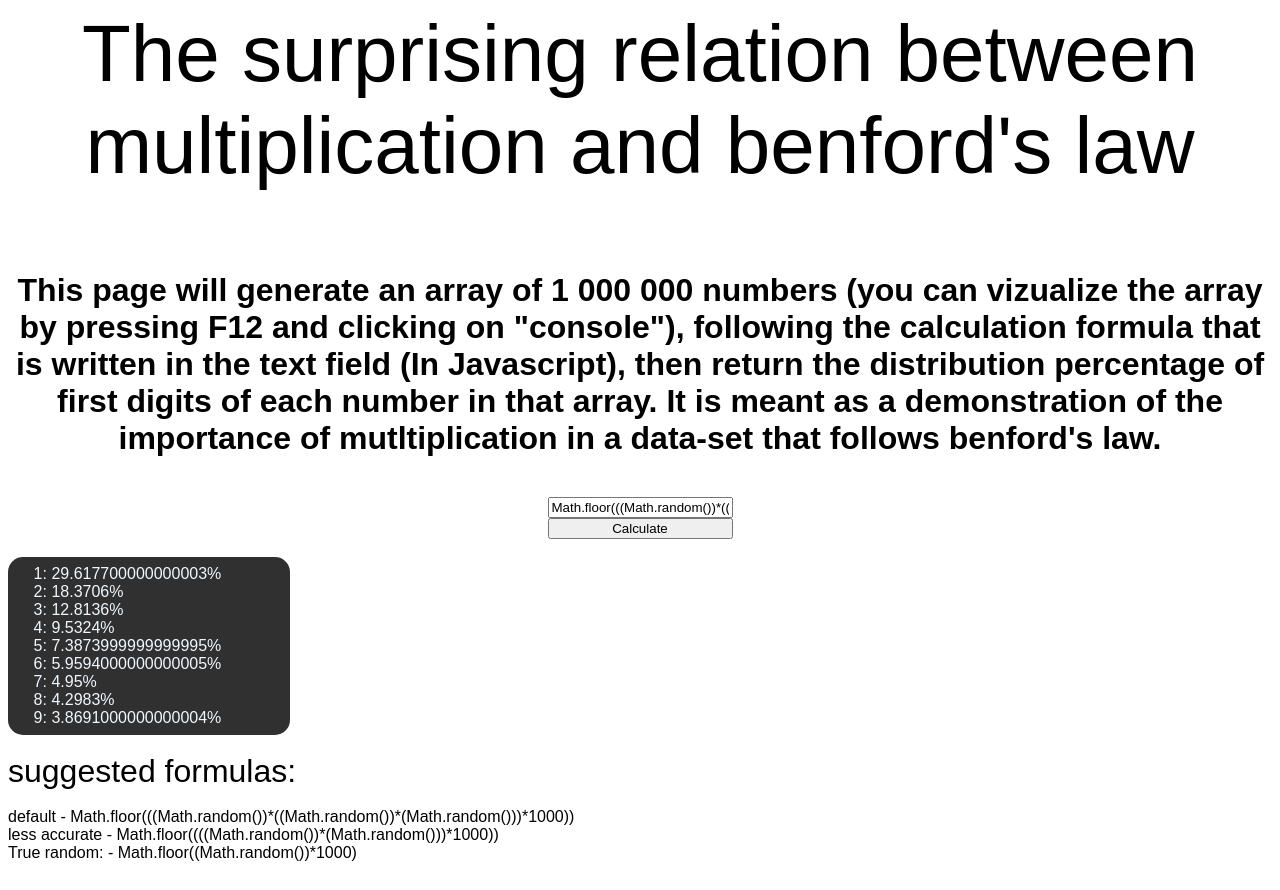
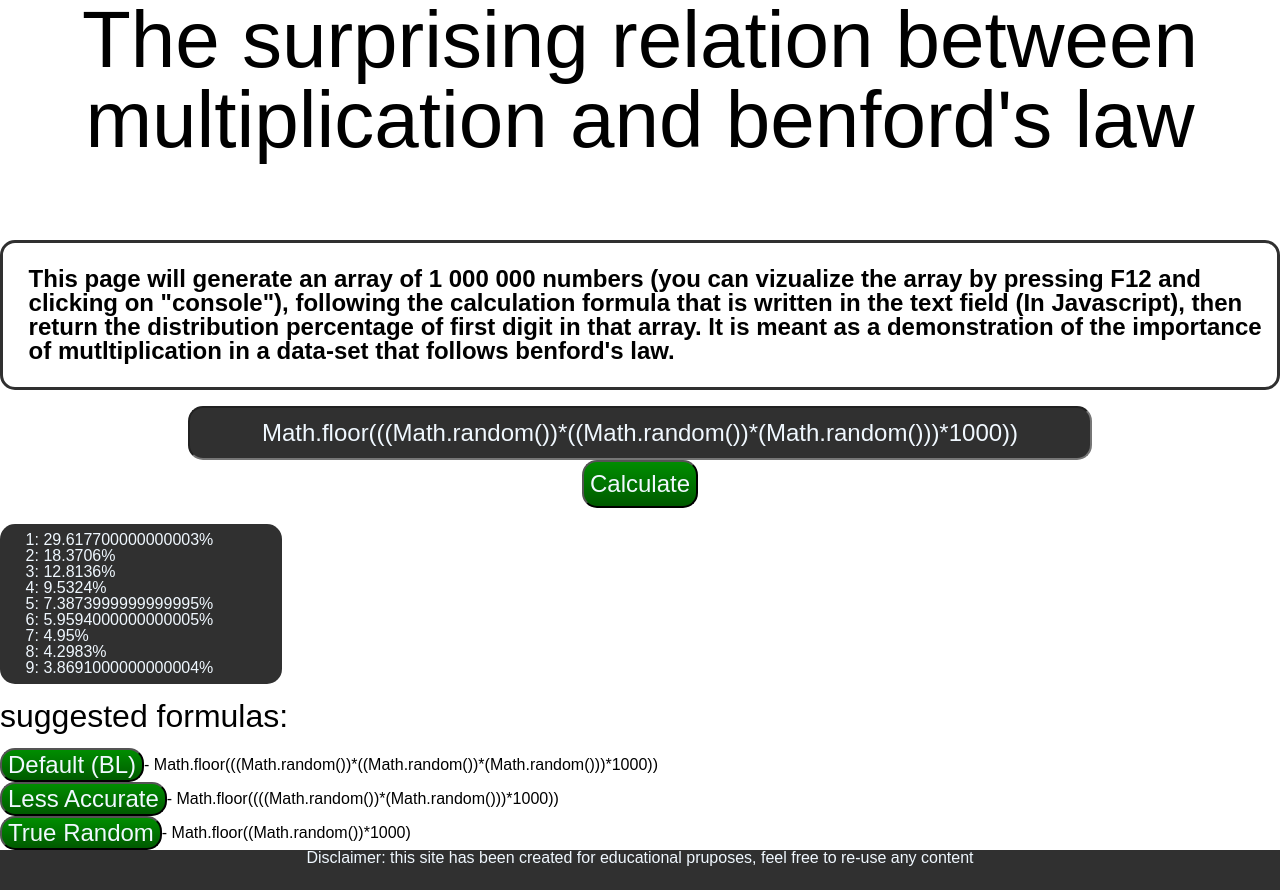
Before and after one commit to ldeniel83/BL, a plain HTML site: page index.html in a window 1280 px wide. Drawn offline with Linux system fonts and the light colour scheme.

Commit message:
Add files via upload

```diff
--- a/index.html
+++ b/index.html
@@ -1,7 +1,10 @@
 <!DOCTYPE html>
 <html lang="en">
 <head>
+    <link rel = "stylesheet" type = "text/css" href = "reset.css" />
+
     <link rel = "stylesheet" type = "text/css" href = "style.css" />
+
     <meta charset="UTF-8">
     <meta name="viewport" content="width=device-width, initial-scale=1.0">
     <title>BL Array Generator</title>
@@ -11,11 +14,11 @@
 <body>
     <header>The surprising relation between multiplication and benford's law</header>
 
-    <div class="presentation"> This page will generate an array of 1 000 000 numbers (you can vizualize the array by pressing F12 and clicking on "console"), following the calculation formula that is written in the text field (In Javascript), then return the distribution percentage of first digits of each number in that array. It is meant as a demonstration of the importance of mutltiplication in a data-set that follows benford's law.</div>
-
+    <div class="presentation"> This page will generate an array of 1 000 000 numbers (you can vizualize the array by pressing F12 and clicking on "console"), following the calculation formula that is written in the text field (In Javascript), then return the distribution percentage of first digit in that array. It is meant as a demonstration of the importance of mutltiplication in a data-set that follows benford's law.</div>
+<br>
     <form id="formula" class="formulaForm">
-        <input  type="text" id="formula2" placeholder="Math.floor(((Math.random())*((Math.random())*(Math.random()))*1000))" value="Math.floor(((Math.random())*((Math.random())*(Math.random()))*1000))">
-        <input type="submit" value="Calculate" id="calButton">
+        <input class="textField" type="text" id="formula2" placeholder="Math.floor(((Math.random())*((Math.random())*(Math.random()))*1000))" value="Math.floor(((Math.random())*((Math.random())*(Math.random()))*1000))">
+        <input class="calculateButton" type="submit" value="Calculate" id="calButton">
     </form>
     <br>
     <div class="pTable">
@@ -50,11 +53,23 @@
     <br>
     <div><div class="sugFormulas">suggested formulas:</div>
     <br>
-    <div>default - Math.floor(((Math.random())*((Math.random())*(Math.random()))*1000)) </div>
-    <div>less accurate - Math.floor((((Math.random())*(Math.random()))*1000))</div>
-    <div>True random: - Math.floor((Math.random())*1000)</div>
+    <div class="otherFormulas">
+        <div class="buttonContainer">
+            <button id="defaultButton" class="OFbutton">Default (BL)</button>
+            <div>- Math.floor(((Math.random())*((Math.random())*(Math.random()))*1000)) </div>
+        </div>
+        <div class="buttonContainer">
+            <button id="lessAccurateButton" class="OFbutton">Less Accurate</button>
+            <div>- Math.floor((((Math.random())*(Math.random()))*1000))</div>
+        </div>
+        <div class="buttonContainer">
+            <button id="trueRandomButton" class="OFbutton">True Random</button>
+            <div>- Math.floor((Math.random())*1000)</div>
+        </div>
+    </div>
+
 </div>
-
+    <footer class="footerT">Disclaimer: this site has been created for educational pruposes, feel free to re-use any content</footer>
     <script src="index.js"></script>
 </body>
 </html>
--- a/index.js
+++ b/index.js
@@ -125,13 +125,28 @@ function returnTextPer() {
     document.getElementById("per9").innerHTML = "9: "+nf9+"%";
 }
 
+function buttonListeners() {
+    document.getElementById("defaultButton").addEventListener("click", function() {
+        document.getElementById("formula2").value = "Math.floor(((Math.random())*((Math.random())*(Math.random()))*1000))";
+    })
 
+    document.getElementById("lessAccurateButton").addEventListener("click", function() {
+        document.getElementById("formula2").value = "Math.floor((((Math.random())*(Math.random()))*1000))";
+    })
+
+    document.getElementById("trueRandomButton").addEventListener("click", function(){
+        document.getElementById("formula2").value = "Math.floor((Math.random())*1000)"
+    })
+
+
+}
 
 function runBenfordLaw() {
     randomArray();
     truncateNumbers();
     blprocess();
     returnTextPer();
+    buttonListeners();
 }
 
 function calEventListener() {
--- /dev/null
+++ b/reset.css
@@ -0,0 +1,48 @@
+/* http://meyerweb.com/eric/tools/css/reset/
+   v2.0 | 20110126
+   License: none (public domain)
+*/
+
+html, body, div, span, applet, object, iframe,
+h1, h2, h3, h4, h5, h6, p, blockquote, pre,
+a, abbr, acronym, address, big, cite, code,
+del, dfn, em, img, ins, kbd, q, s, samp,
+small, strike, strong, sub, sup, tt, var,
+b, u, i, center,
+dl, dt, dd, ol, ul, li,
+fieldset, form, label, legend,
+table, caption, tbody, tfoot, thead, tr, th, td,
+article, aside, canvas, details, embed,
+figure, figcaption, footer, header, hgroup,
+menu, nav, output, ruby, section, summary,
+time, mark, audio, video {
+	margin: 0;
+	padding: 0;
+	border: 0;
+	font-size: 100%;
+	font: inherit;
+	vertical-align: baseline;
+}
+/* HTML5 display-role reset for older browsers */
+article, aside, details, figcaption, figure,
+footer, header, hgroup, menu, nav, section {
+	display: block;
+}
+body {
+	line-height: 1;
+}
+ol, ul {
+	list-style: none;
+}
+blockquote, q {
+	quotes: none;
+}
+blockquote:before, blockquote:after,
+q:before, q:after {
+	content: '';
+	content: none;
+}
+table {
+	border-collapse: collapse;
+	border-spacing: 0;
+}
--- a/style.css
+++ b/style.css
@@ -28,12 +28,64 @@ header {
 }
 
 .presentation {
-    padding-bottom: 5vh;
-    text-align: center;
-    font-size: 2em;
+    padding-bottom: 3vh;
+    text-align: left;
+    font-size: 1.5em;
     font-weight: bold;
+    border: #303030;
+    border-style:solid;
+    border-radius: 15px;
+    padding-left: 2vw;
+    padding-top: 3vh;
+
 }
 
 .sugFormulas {
     font-size: 2em;
 }
+
+.textField{
+    border-radius: 15px;
+    height: 2em;
+    min-width: 70vw;
+    max-width: 70vw;
+    align-self: center;
+    background-color: #303030;
+    color:aliceblue;
+    text-align: center;
+    font-size: 1.5em;
+}
+
+.calculateButton{
+    border-radius: 15px;
+    font-size: 1.5em;
+    max-width: 30vw;
+    align-self: center;
+    background: linear-gradient(rgb(0, 141, 0),rgb(0, 90, 0));
+    color:aliceblue;
+    height: 2em;
+}
+
+.buttonContainer{
+    display:flex;
+    flex-direction:row;
+    align-items:center;
+}
+.OFbutton{
+    border-radius:15px;
+    font-size: 1.5em;
+    color:aliceblue;
+    background: linear-gradient(rgb(0, 141, 0),rgb(0, 90, 0));
+}
+
+.footerT {
+
+    background-color: #303030;
+    color:aliceblue;
+    font-size: 1em;
+    max-height: 5vh;
+    width: 100%;
+    text-align: center;
+    bottom: 0px;
+    min-height: 5vh;
+}
```
